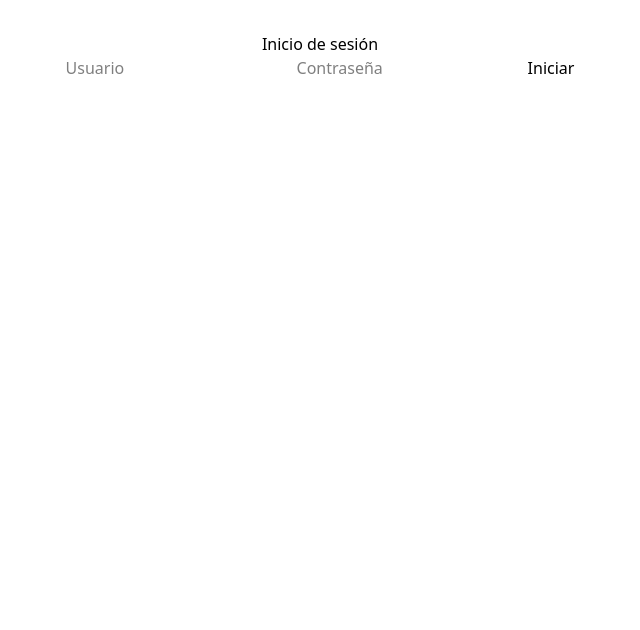
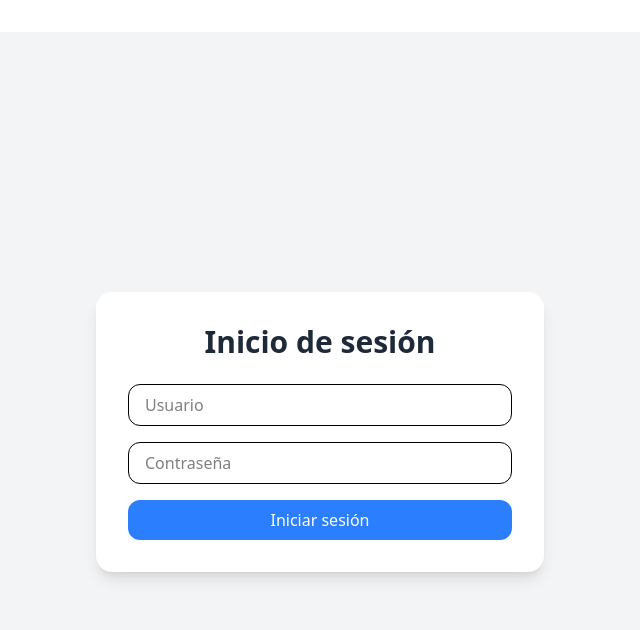
Before and after one commit to juandavid764/Homeworks, a React (Vite) app in the folder hello_world/: page /login in a window 1280 px wide. Shown: the top 630 px of the page, without its empty margins (320-960 px from the left). Built offline with nearby package versions, Linux system fonts and the light colour scheme.

Commit message:
challenge 06 finished v2

```diff
--- a/hello_world/src/App.jsx
+++ b/hello_world/src/App.jsx
@@ -1,4 +1,5 @@
 import "./App.css";
+import "./index.css";
 import { BrowserRouter as Router, Routes, Route } from "react-router-dom";
 
 import { Home } from "./pages/Home.jsx";
@@ -22,9 +23,14 @@ function App() {
           <Route path="/login" element={<Login />} />
 
           {/* Rutas privadas  */}
-          <Route element={<PrivateRoute />}>
-            <Route path="/dashboard" element={<Dashboard />} />
-          </Route>
+          <Route
+            path="/dashboard"
+            element={
+              <PrivateRoute>
+                <Dashboard />
+              </PrivateRoute>
+            }
+          />
         </Routes>
       </Router>
     </userContext.Provider>
--- a/hello_world/src/pages/Dashboard.jsx
+++ b/hello_world/src/pages/Dashboard.jsx
@@ -1,8 +1,55 @@
 export const Dashboard = () => {
+  console.log("Dashboard");
+
   return (
-    <>
-      <h1>Dashboard</h1>
+    <div className="min-h-screen flex bg-gray-100">
+      {/* Sidebar */}
+      <aside className="w-64 bg-white shadow-md px-6 py-8">
+        <h2 className="text-2xl font-bold text-blue-600 mb-6">MiApp</h2>
+        <nav className="space-y-4">
+          <a href="#" className="block text-gray-700 hover:text-blue-500">
+            🏠 Inicio
+          </a>
+          <a href="#" className="block text-gray-700 hover:text-blue-500">
+            📊 Reportes
+          </a>
+          <a href="#" className="block text-gray-700 hover:text-blue-500">
+            ⚙️ Configuración
+          </a>
+        </nav>
+      </aside>
 
-    </>
+      {/* Main content */}
+      <main className="flex-1 p-10">
+        <header className="mb-10">
+          <h1 className="text-3xl font-bold text-gray-800">Dashboard</h1>
+          <p className="text-gray-500">Bienvenido al panel principal 👋</p>
+        </header>
+
+        {/* Cards */}
+        <section className="grid grid-cols-1 md:grid-cols-2 lg:grid-cols-3 gap-6">
+          <div className="bg-white rounded-2xl shadow p-6">
+            <h3 className="text-lg font-semibold text-gray-700 mb-2">
+              👥 Usuarios
+            </h3>
+            <p className="text-3xl font-bold text-blue-600">125</p>
+          </div>
+
+          <div className="bg-white rounded-2xl shadow p-6">
+            <h3 className="text-lg font-semibold text-gray-700 mb-2">
+              💰 Ventas
+            </h3>
+            <p className="text-3xl font-bold text-green-600">$12,430</p>
+          </div>
+
+          <div className="bg-white rounded-2xl shadow p-6">
+            <h3 className="text-lg font-semibold text-gray-700 mb-2">
+              📨 Mensajes
+            </h3>
+            <p className="text-3xl font-bold text-purple-600">38</p>
+          </div>
+        </section>
+      </main>
+    </div>
   );
 };
--- a/hello_world/src/pages/Home.jsx
+++ b/hello_world/src/pages/Home.jsx
@@ -2,11 +2,22 @@ import { Link } from "react-router-dom";
 
 export const Home = () => {
   return (
-    <div>
-      <h1>Home</h1>
-      <nav>
-        <Link to="/dashboard">Dashboard</Link>
-        <Link to="/login">Login</Link>
+    <div className="min-h-screen flex flex-col items-center justify-center bg-gray-100 p-6">
+      <h1 className="text-4xl font-bold text-gray-800 mb-8">Home</h1>
+
+      <nav className="flex gap-6">
+        <Link
+          to="/dashboard"
+          className="bg-blue-500 hover:bg-blue-600 text-white px-6 py-2 rounded-xl transition"
+        >
+          Dashboard
+        </Link>
+        <Link
+          to="/login"
+          className="bg-green-500 hover:bg-green-600 text-white px-6 py-2 rounded-xl transition"
+        >
+          Login
+        </Link>
       </nav>
     </div>
   );
--- a/hello_world/src/pages/Login.jsx
+++ b/hello_world/src/pages/Login.jsx
@@ -1,4 +1,4 @@
-import { useContext } from "react";
+import { useContext, useState } from "react";
 import { userContext } from "../context/UserContext";
 import { useNavigate } from "react-router-dom";
 
@@ -6,21 +6,63 @@ export const Login = () => {
   const { setUser } = useContext(userContext);
   const navigate = useNavigate();
 
+  const [formData, setFormData] = useState({
+    username: "",
+    password: "",
+  });
+
+  const handleChange = (e) => {
+    setFormData({
+      ...formData,
+      [e.target.name]: e.target.value,
+    });
+  };
+
   const handleSubmit = (e) => {
     e.preventDefault();
-    setUser("admin");
+    let usuario = formData.username;
+    let password = formData.password;
 
-    navigate("/dashboard");
-  }
+    if (usuario === "Juan" && password === "1234") {
+      setUser("admin");
+      navigate("/dashboard");
+    }else{
+      console.log("Usuario o contraseña incorrectos");
+    }
+  };
 
   return (
-    <>
-      <h2>Inicio de sesión</h2>
-      <form onSubmit={handleSubmit}>
-        <input type="text" placeholder="Usuario" />
-        <input type="password" placeholder="Contraseña" />
-        <button type="submit">Iniciar</button>
-      </form>
-    </>
+    <div className="min-h-screen flex items-center justify-center bg-gray-100 px-4">
+      <div className="w-full max-w-md bg-white rounded-2xl shadow-lg p-8">
+        <h2 className="text-3xl font-semibold text-center text-gray-800 mb-6">
+          Inicio de sesión
+        </h2>
+
+        <form onSubmit={handleSubmit} className="space-y-4">
+          <input
+            onChange={handleChange}
+            value={formData.username}
+            name="username"
+            type="text"
+            placeholder="Usuario"
+            className="w-full px-4 py-2 border rounded-xl focus:outline-none focus:ring-2 focus:ring-blue-500"
+          />
+          <input
+            onChange={handleChange}
+            value={formData.password}
+            name="password"
+            type="password"
+            placeholder="Contraseña"
+            className="w-full px-4 py-2 border rounded-xl focus:outline-none focus:ring-2 focus:ring-blue-500"
+          />
+          <button
+            type="submit"
+            className="w-full bg-blue-500 hover:bg-blue-600 text-white font-medium py-2 rounded-xl transition"
+          >
+            Iniciar sesión
+          </button>
+        </form>
+      </div>
+    </div>
   );
 };
```
